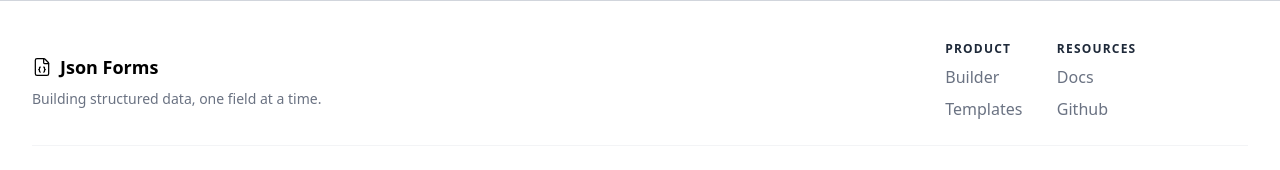
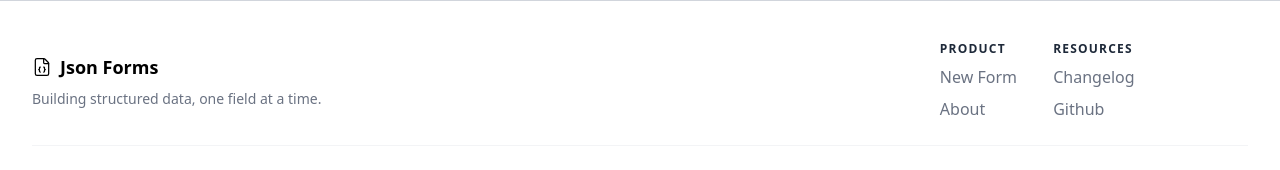
Before and after one commit to Moondip-Konwar/json-form-builder, a SvelteKit app: page / in a window 1280 px wide. Shown: the part 1803-1973 px from the top of the page. Built offline with nearby package versions, Linux system fonts and the light colour scheme.

Commit message:
Url fixes

```diff
--- a/src/routes/+layout.svelte
+++ b/src/routes/+layout.svelte
@@ -2,7 +2,7 @@
 	import "./layout.css";
 	import favicon from "$lib/assets/favicon.svg";
 	import { FileBraces, Menu } from "lucide-svelte";
-	import { resolve } from "$app/paths";
+	import { base } from "$app/paths";
 
 	let { children } = $props();
 </script>
@@ -17,20 +17,16 @@
 	class="flex flex-row px-8 py-4 border-gray-300 border-b-2 justify-between items-stretch"
 >
 	<!-- Title  -->
-	<a
-		class="flex flex-row items-center gap-4"
-		href={resolve("/")}
-		id="nav-title"
-	>
+	<a class="flex flex-row items-center gap-4" href={`${base}/`} id="nav-title">
 		<FileBraces size="24" strokeWidth="1.3"></FileBraces>
 		<span class="text-xl">Json Forms</span>
 	</a>
 
 	<!-- Links -->
 	<div class="flex flex-row gap-4 items-center" id="nav-links">
-		<a href={resolve("/new")}>New</a>
-		<a href="/">Github</a>
-		<a href={resolve("/") + "#about"}>About</a>
+		<a href={`${base}/new`}>New</a>
+		<a href="https://github.com/Moondip-Konwar/json-form-builder">Github</a>
+		<a href={`${base}/#about`}>About</a>
 	</div>
 </nav>
 
@@ -59,15 +55,18 @@
 				<span class="text-xs uppercase tracking-widest text-gray-800 font-bold"
 					>Product</span
 				>
-				<a href={resolve("/new")}>Builder</a>
-				<a href="/">Templates</a>
+				<a href={`${base}/new`}>New Form</a>
+				<a href={`${base}/#about`}>About</a>
 			</div>
 			<div class="flex flex-col gap-2">
 				<span class="text-xs uppercase tracking-widest text-gray-800 font-bold"
 					>Resources</span
 				>
-				<a href="/">Docs</a>
-				<a href="/">Github</a>
+				<a
+					href="https://github.com/Moondip-Konwar/json-form-builder/commits/main/"
+					>Changelog</a
+				>
+				<a href="https://github.com/Moondip-Konwar/json-form-builder">Github</a>
 			</div>
 		</div>
 	</div>
--- a/src/routes/new/+page.svelte
+++ b/src/routes/new/+page.svelte
@@ -1,6 +1,7 @@
 <script lang="ts">
   import { Delete, Plus } from "lucide-svelte";
   import { goto } from "$app/navigation";
+  import { base } from "$app/paths";
 
   // Form Details
   let formName = $state("");
@@ -43,7 +44,7 @@
     });
     localStorage.setItem("forms", JSON.stringify(previousForms));
 
-    goto(`/forms?${params.toString()}`);
+    goto(`${base}/forms?${params.toString()}`);
   }
 </script>
 
```
